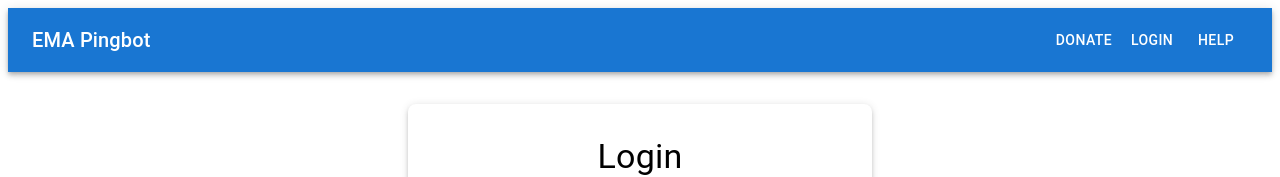
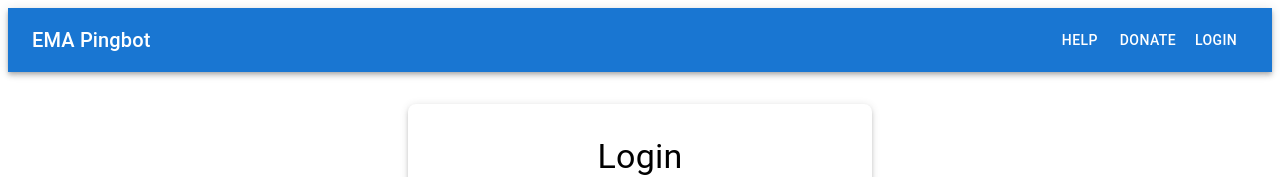
Before and after one commit to ashishkab0b/pingbot_v2, a React (Vite) app in the folder react_frontend/: page /login in a window 1280 px wide. Shown: the top 177 px of the page. Built offline with nearby package versions, Linux system fonts and the light colour scheme.

Commit message:
re ordered nav bar

```diff
--- a/react_frontend/src/components/NavBar.jsx
+++ b/react_frontend/src/components/NavBar.jsx
@@ -52,12 +52,14 @@ const NavBar = () => {
         {/* Navigation Links */}
         {accessToken ? (
           <>
-            {/* Donation Button */}
+            <Button color="inherit" component={RouterLink} to="/studies">
+              Studies
+            </Button>
+            <Button color="inherit" component={RouterLink} to="/help">
+              Help
+            </Button>
             <Button color="inherit" onClick={handleOpenDonation}>
               Donate
-            </Button>
-            <Button color="inherit" component={RouterLink} to="/studies">
-              Studies
             </Button>
             {/* <Button color="inherit" component={RouterLink} to="/account">
               Account
@@ -65,22 +67,17 @@ const NavBar = () => {
             <Button color="inherit" onClick={handleLogout}>
               Log Out
             </Button>
+          </>
+        ) : (
+          <>
             <Button color="inherit" component={RouterLink} to="/help">
               Help
             </Button>
-          </>
-        ) : (
-          <>
-            {/* Donation Button */}
             <Button color="inherit" onClick={handleOpenDonation}>
               Donate
             </Button>
-
             <Button color="inherit" component={RouterLink} to="/login">
               Login
-            </Button>
-            <Button color="inherit" component={RouterLink} to="/help">
-              Help
             </Button>
 
           </>
```
